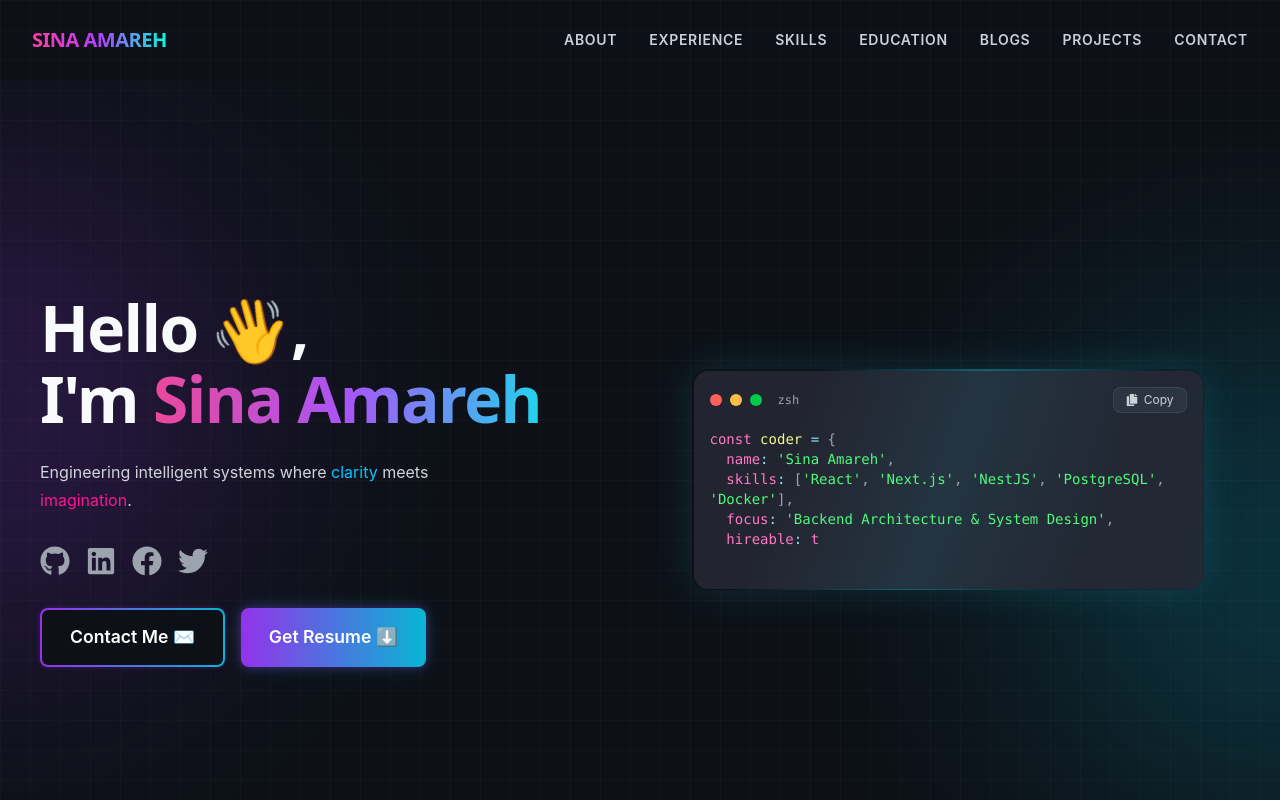
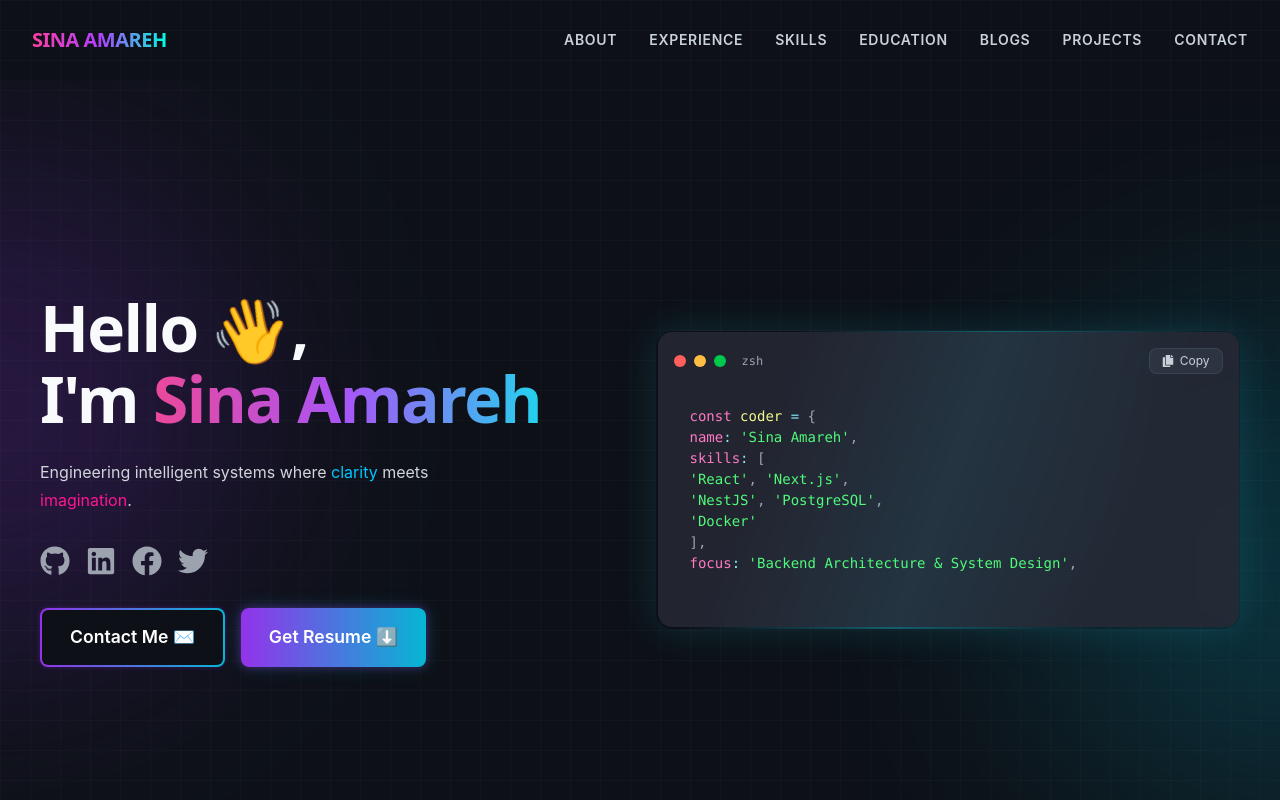
Before and after one commit to Sina-Amare/Portfolio, a Next.js app: page / in a window 1280 px wide. Shown: the top 800 px of the page. Built offline with nearby package versions, Linux system fonts and the light colour scheme.

Commit message:
fixed the codetag cutting off scroll issue

```diff
--- a/app/(site)/components/Hero.tsx
+++ b/app/(site)/components/Hero.tsx
@@ -10,12 +10,16 @@ const Hero = () => {
 
   const plainCodeString = `const coder = {
   name: 'Sina Amareh',
-  skills: ['React', 'Next.js', 'NestJS', 'PostgreSQL', 'Docker'],
+  skills: [
+    'React', 'Next.js',
+    'NestJS', 'PostgreSQL',
+    'Docker'
+  ],
   focus: 'Backend Architecture & System Design',
   hireable: true
 };`;
 
-  const highlightedCodeString = `<span class="token keyword">const</span> <span class="token function-variable function">coder</span> <span class="token operator">=</span> <span class="token punctuation">{</span><br/>  <span class="token property">name</span><span class="token operator">:</span> <span class="token string">'Sina Amareh'</span><span class="token punctuation">,</span><br/>  <span class="token property">skills</span><span class="token operator">:</span> <span class="token punctuation">[</span><span class="token string">'React'</span><span class="token punctuation">,</span> <span class="token string">'Next.js'</span><span class="token punctuation">,</span> <span class="token string">'NestJS'</span><span class="token punctuation">,</span> <span class="token string">'PostgreSQL'</span><span class="token punctuation">,</span> <span class="token string">'Docker'</span><span class="token punctuation">]</span><span class="token punctuation">,</span><br/>  <span class="token property">focus</span><span class="token operator">:</span> <span class="token string">'Backend Architecture & System Design'</span><span class="token punctuation">,</span><br/>  <span class="token property">hireable</span><span class="token operator">:</span> <span class="token boolean">true</span><br/><span class="token punctuation">};</span>`;
+  const highlightedCodeString = `<span class="token keyword">const</span> <span class="token function-variable function">coder</span> <span class="token operator">=</span> <span class="token punctuation">{</span><br/>  <span class="token property">name</span><span class="token operator">:</span> <span class="token string">'Sina Amareh'</span><span class="token punctuation">,</span><br/>  <span class="token property">skills</span><span class="token operator">:</span> <span class="token punctuation">[</span><br/>    <span class="token string">'React'</span><span class="token punctuation">,</span> <span class="token string">'Next.js'</span><span class="token punctuation">,</span><br/>    <span class="token string">'NestJS'</span><span class="token punctuation">,</span> <span class="token string">'PostgreSQL'</span><span class="token punctuation">,</span><br/>    <span class="token string">'Docker'</span><br/>  <span class="token punctuation">]</span><span class="token punctuation">,</span><br/>  <span class="token property">focus</span><span class="token operator">:</span> <span class="token string">'Backend Architecture & System Design'</span><span class="token punctuation">,</span><br/>  <span class="token property">hireable</span><span class="token operator">:</span> <span class="token boolean">true</span><br/><span class="token punctuation">};</span>`;
 
   useEffect(() => {
     let i = 0;
@@ -48,9 +52,7 @@ const Hero = () => {
   };
 
   return (
-    <section
-      className="w-full min-h-screen flex items-center justify-center relative overflow-hidden px-4 sm:px-6 lg:px-8"
-    >
+    <section className="w-full min-h-screen flex items-center justify-center relative overflow-hidden px-4 sm:px-6 lg:px-8">
       {/* Background Glows (Aurora) */}
       <div aria-hidden="true" className="absolute inset-0 -z-10">
         {/* Purple/Magenta Blob */}
@@ -199,7 +201,7 @@ const Hero = () => {
           initial={{ opacity: 0, scale: 0.8 }}
           animate={{ opacity: 1, scale: 1 }}
           transition={{ duration: 0.8, delay: 0.5, ease: "easeOut" }}
-          className="w-full max-w-lg mx-auto z-10 float-slow"
+          className="w-full max-w-2xl mx-auto z-10 float-slow"
         >
           {/* Glowing Border Wrapper */}
           <div className="code-block-glow-wrapper p-[1.5px] rounded-lg">
@@ -224,9 +226,17 @@ const Hero = () => {
                   {copied === "Copied!" && "Copied!"}
                 </button>
               </div>
-              <pre className="!bg-transparent !border-none whitespace-pre-wrap break-words pb-6">
+              <pre className="!bg-transparent !border-none !overflow-hidden !p-0 whitespace-pre pb-2">
                 <code
-                  className="language-js !bg-transparent !p-0 !border-none"
+                  className="language-js !bg-transparent !pb-0.55 !border-none !overflow-hidden !block"
+                  style={{
+                    overflow: "hidden !important",
+                    maxWidth: "100%",
+                    wordWrap: "break-word",
+                    whiteSpace: "normal",
+                    lineHeight: "1.5",
+                    fontSize: "0.875rem",
+                  }}
                   dangerouslySetInnerHTML={{
                     __html: displayedCode + '<span class="typing-cursor"></span>',
                   }}
```
